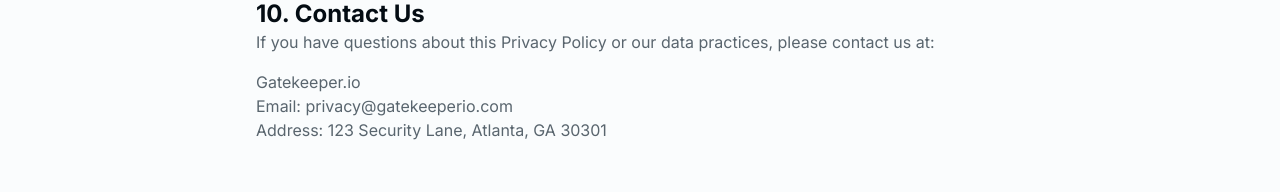
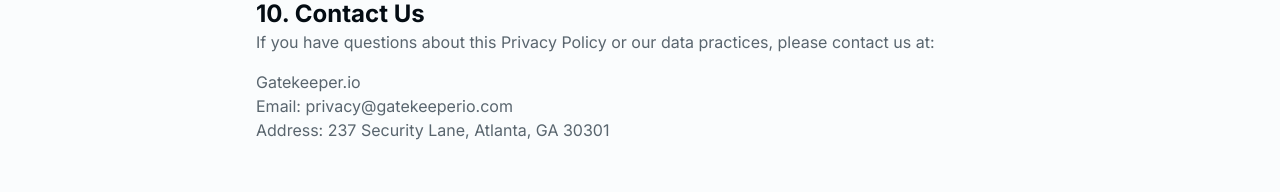
Before and after one commit to cklob23/gatekeeper-io-website, a Next.js app: page /privacy in a window 1280 px wide. Shown: the part 2583-2775 px from the top of the page. Built offline with nearby package versions, Linux system fonts and the light colour scheme; no server answers.

Commit message:
Update address on privacy policy

```diff
--- a/app/privacy/page.tsx
+++ b/app/privacy/page.tsx
@@ -128,7 +128,7 @@ export default function PrivacyPage() {
             <address className="mt-4 not-italic text-muted-foreground">
               Gatekeeper.io<br />
               Email: privacy@gatekeeperio.com<br />
-              Address: 123 Security Lane, Atlanta, GA 30301
+              Address: 237 Security Lane, Atlanta, GA 30301
             </address>
           </div>
         </section>
```
